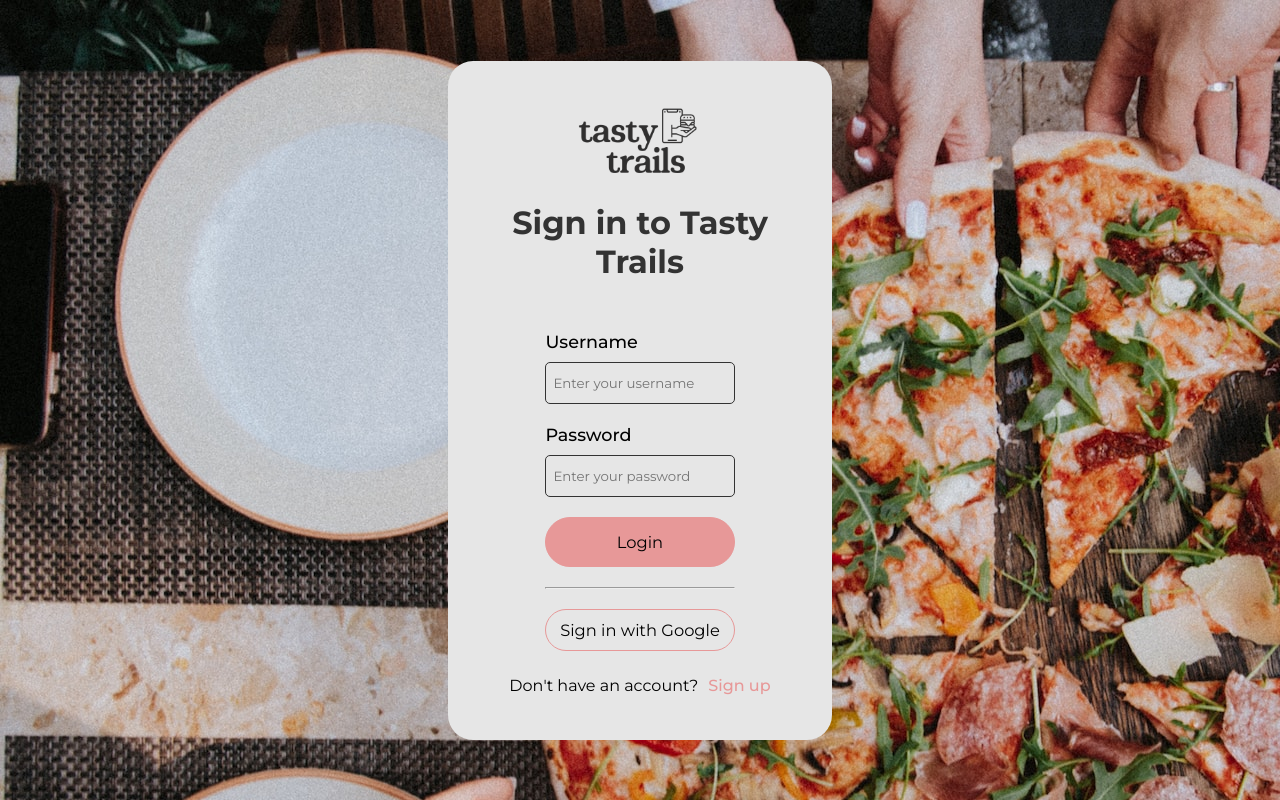
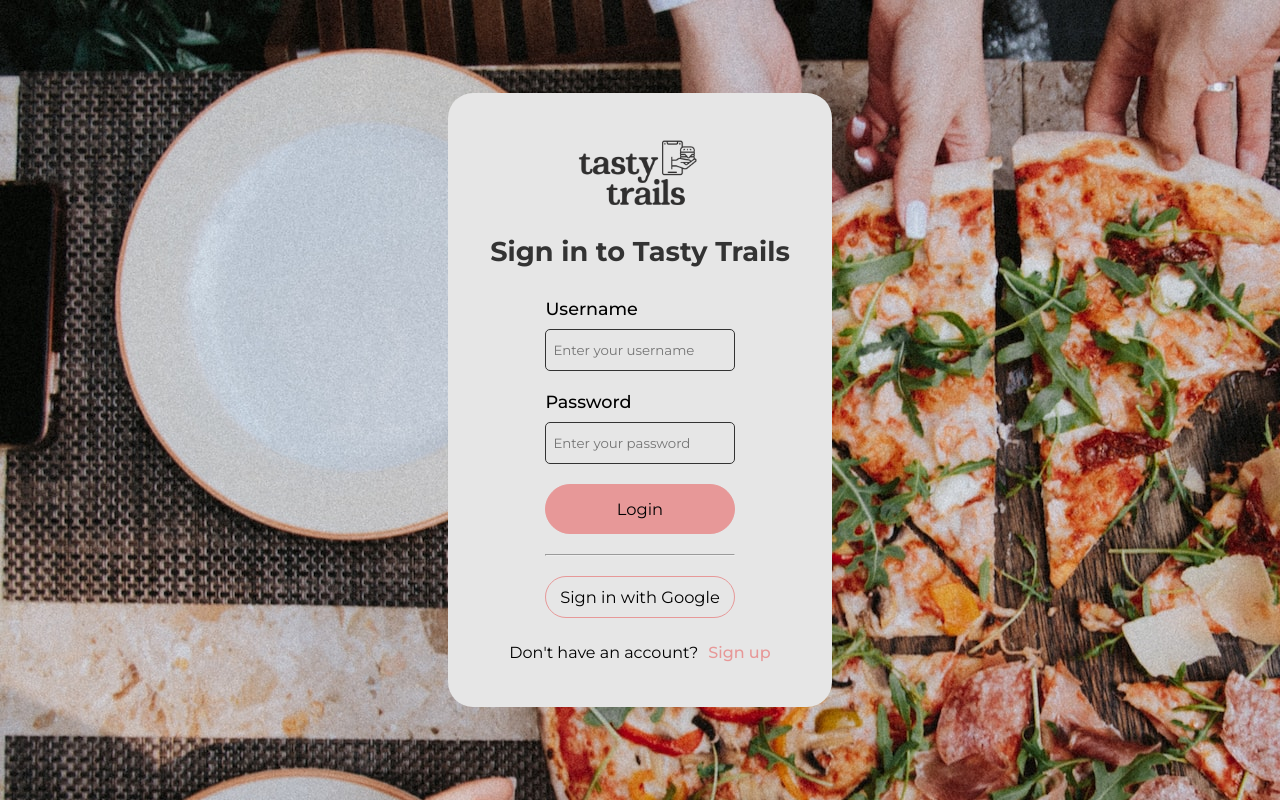
Before and after one commit to kaushik-manivannan/tasty-trails, a React (Create React App) app in the folder tasty-trails-client/: page /login in a window 1280 px wide. Built offline with nearby package versions, Linux system fonts and the light colour scheme.

Commit message:
Reduce Font Size in Login Page

```diff
--- a/tasty-trails-client/src/components/LoginForm/LoginForm.module.scss
+++ b/tasty-trails-client/src/components/LoginForm/LoginForm.module.scss
@@ -31,17 +31,22 @@
     bottom: 30px;
     text-align: center;
     color: $primary-color;
+    font-size: 1.7rem;
 }
 
 .loginForm {
     width: 55%;
-    margin: 0 auto
+    margin: 0 auto;
 }
 
 .inputContainer {
     @include flexbox(flex, column);
     margin: 20px 0;
     width: 100%;
+
+    &:first-of-type {
+        margin-top: 0;
+    }
 }
 
 .inputLabel {
```
